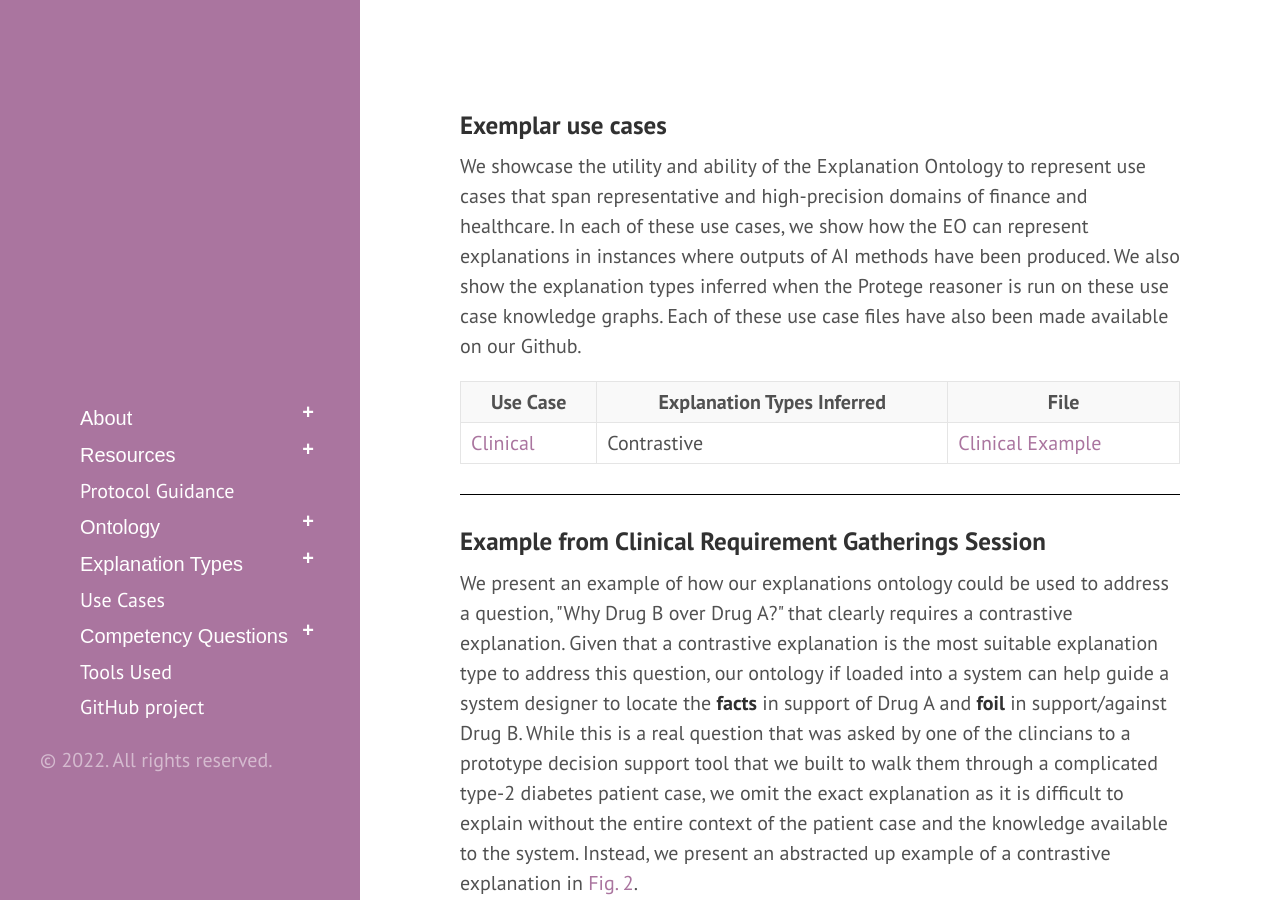
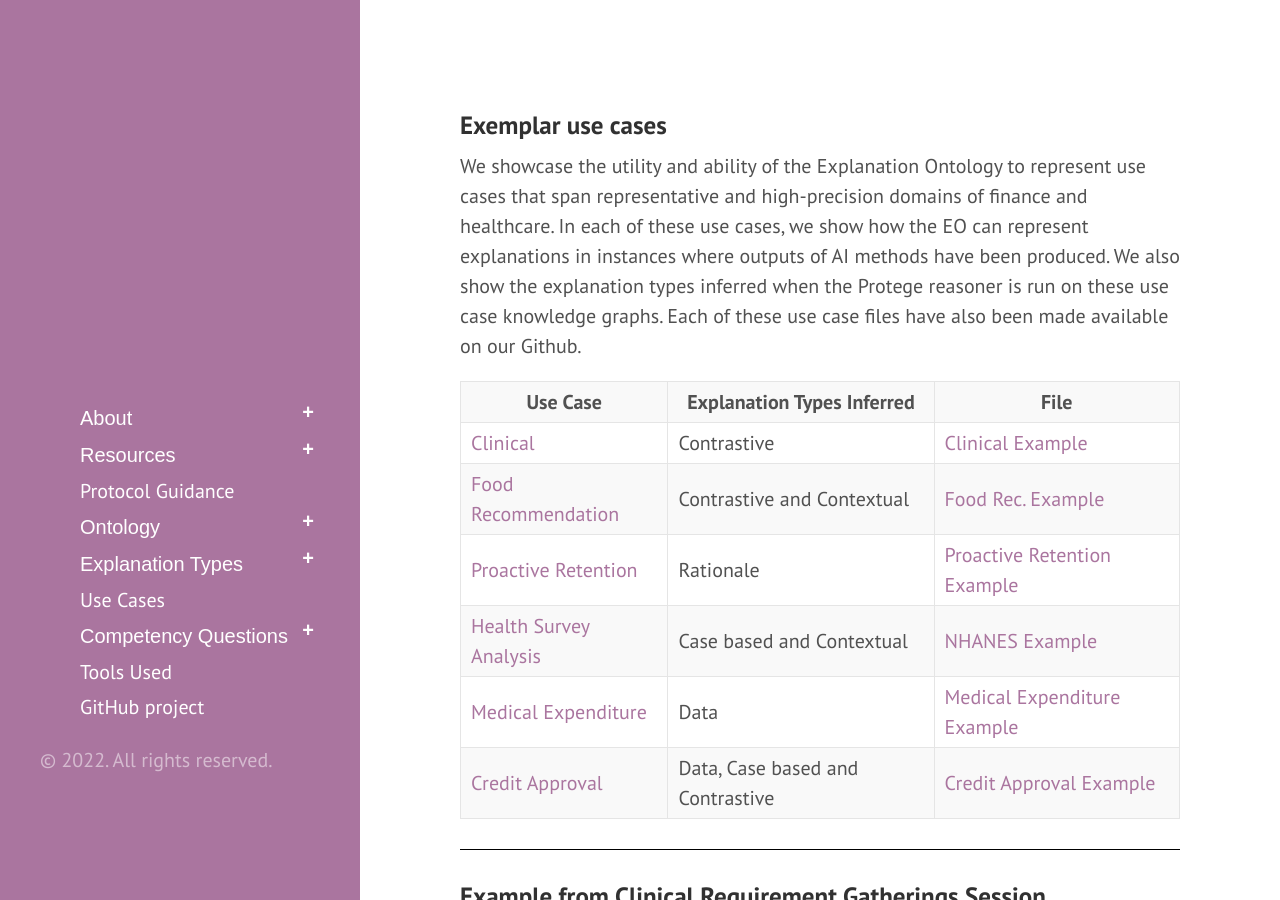
Before and after one commit to tetherless-world/explanation-ontology, a Jekyll site: the page built from clinicalexample.md, in a window 1280 px wide and 900 px high. Built offline with Jekyll 4.4.1, drawn with Linux system fonts in a browser that asks for light colours; Markdown is read by kramdown in place of the engine named in the settings.

Commit message:
Update clinicalexample.md

```diff
--- a/clinicalexample.md
+++ b/clinicalexample.md
@@ -12,6 +12,11 @@ title: Clinical Example
   <table id="catalogusecases">
     <th>Use Case</th><th>Explanation Types Inferred</th><th>File</th>
     <tr><td><a href="#clinicalexample">Clinical</a></td><td>Contrastive</td><td><a href="https://raw.githubusercontent.com/tetherless-world/explanation-ontology/master/usecases/contrastiveexp.rdf">Clinical Example</a></td></tr>
+    <tr><td><a href="#clinicalexample">Food Recommendation</a></td><td>Contrastive and Contextual</td><td><a href="https://raw.githubusercontent.com/tetherless-world/explanation-ontology/master/usecases/eo_foodrecommendationusecase.rdf">Food Rec. Example</a></td></tr>
+     <tr><td><a href="#clinicalexample">Proactive Retention</a></td><td>Rationale</td><td><a href="https://raw.githubusercontent.com/tetherless-world/explanation-ontology/master/usecases/eo_proactiveretentionusecase.rdf">Proactive Retention Example</a></td></tr>
+     <tr><td><a href="#clinicalexample">Health Survey Analysis</a></td><td>Case based and Contextual</td><td><a href="https://raw.githubusercontent.com/tetherless-world/explanation-ontology/master/usecases/eo_nhanesusecase.rdf">NHANES Example</a></td></tr>
+     <tr><td><a href="#clinicalexample">Medical Expenditure</a></td><td>Data</td><td><a href="https://raw.githubusercontent.com/tetherless-world/explanation-ontology/master/usecases/eo_medicalexpenditureusecase.rdf">Medical Expenditure Example</a></td></tr>
+     <tr><td><a href="#clinicalexample">Credit Approval</a></td><td>Data, Case based and Contrastive</td><td><a href="https://raw.githubusercontent.com/tetherless-world/explanation-ontology/master/usecases/eo_creditapprovalusecase.rdf">Credit Approval Example</a></td></tr>
 
 
     </table>
```
